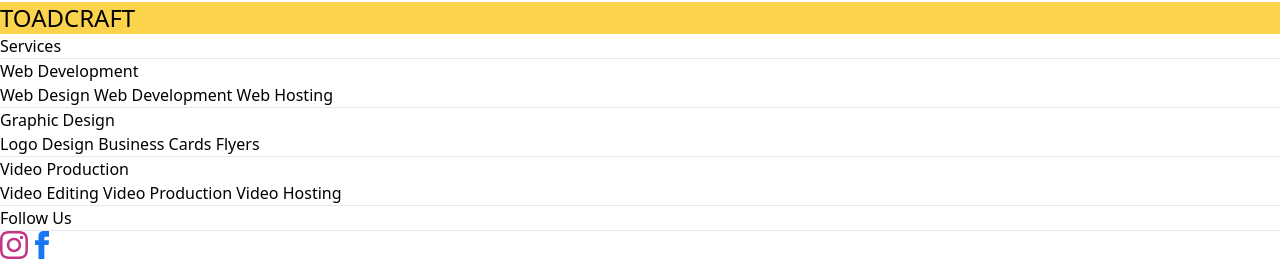
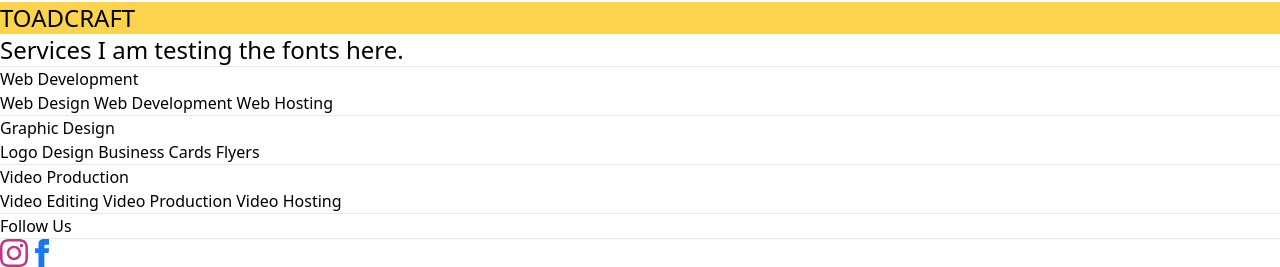
Before and after one commit to stemcreations/ToadCraft, a Django app: page / in a window 1280 px wide. Shown: the part 214-481 px from the top of the page. Run offline with Django 4.2, Linux system fonts and the light colour scheme; some libraries are stand-ins or nearby versions.

Commit message:
updated theme styles.css and tailwind.config.js to include the custom font. adding lines to readme

```diff
--- a/base/templates/base/home.html
+++ b/base/templates/base/home.html
@@ -6,11 +6,11 @@
             <h1>pic or vid goes here</h1 >
         </div>
         <div>
-            <h3 class="text-2xl bg-amber-300">TOADCRAFT</h3>
+            <h3 class="text-2xl bg-amber-300 font-MicrogrammaBold">TOADCRAFT</h3>
         </div>
     </div>
     <div class="services-container">
-        <h1>Services</h1>
+        <h1 class="font-MicrogrammaReg text-2xl">Services I am testing the fonts here.</h1>
         <hr>
         <div class="dropdown-services-list-container">
             <div class="dropdown-services-list">
```
Also changed, not shown: static/fonts/MicrogrammaBoldRegular.ttf (added), static/fonts/MicrogrammaRegular.ttf (added).
